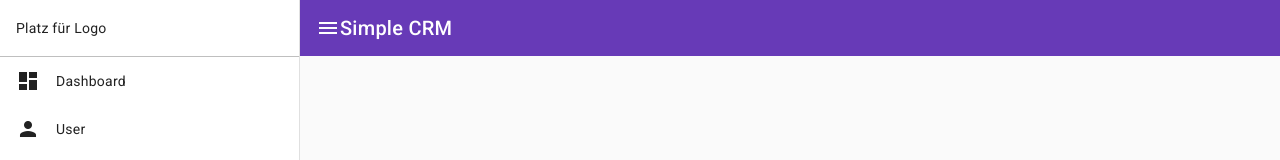
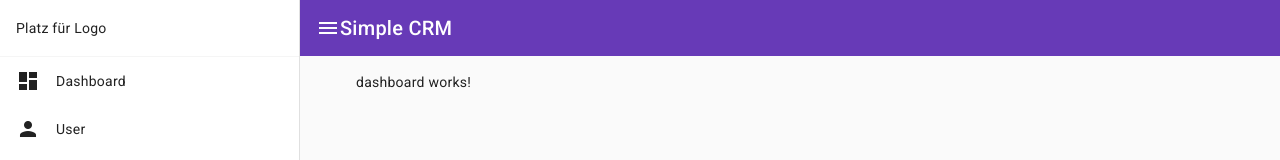
Before and after one commit to Phillipcodes/CRM, an Angular app: page / in a window 1280 px wide. Shown: the top 160 px of the page. Built offline with nearby package versions, Linux system fonts and the light colour scheme.

Commit message:
set up routerlinks for components

```diff
--- a/src/app/app.component.html
+++ b/src/app/app.component.html
@@ -2,8 +2,8 @@
   <mat-drawer #drawer class="sidenav" mode="side" [opened]="true">
     <div class="logo-container">Platz für Logo</div>
     <ul class="menu-items">
-      <li><mat-icon>dashboard</mat-icon> Dashboard</li>
-      <li><mat-icon>person</mat-icon> User</li>
+      <li [routerLink]="['/']"><mat-icon>dashboard</mat-icon> Dashboard</li>
+      <li [routerLink]="['/user']"><mat-icon>person</mat-icon> User</li>
     </ul>
   </mat-drawer>
 
@@ -17,6 +17,9 @@
         <span>Simple CRM</span>
       </mat-toolbar-row>
     </mat-toolbar>
+    <div class="router-container">
+      <router-outlet></router-outlet>
+    </div>
+
   </div>
 </mat-drawer-container>
-<router-outlet></router-outlet>
--- a/src/app/app.component.scss
+++ b/src/app/app.component.scss
@@ -0,0 +1,54 @@
+.mat-drawer-container {
+    height: 100vh;
+}
+.menu-icon {
+    cursor: pointer;
+}
+
+.sidenav {
+    width: 300px !important;
+
+}
+
+.logo-container {
+    padding: 0 16px 0 16px;
+    border-bottom: 1px solid rgba(0,0,0,0.04) ;
+    min-height: 56px;
+    display: flex;
+    align-items: center;
+}
+
+mat-toolbar-row, mat-toolbar {
+    min-height: 56px !important;
+    height: 56px !important;
+}
+
+.menu-items {
+    list-style-type: none;
+    padding: 0;
+    margin: 0;
+
+    li {
+        padding-left: 16px;
+        padding-right: 16px;
+        height: 48px;
+        display: flex;
+        align-items: center;
+        cursor: pointer;
+
+        mat-icon {
+            margin-right: 16px;
+        }
+
+        &:hover {
+            background-color: rgba(0,0,0,0.04);
+
+        }
+
+    }
+}
+
+.router-container {
+    padding-left: 56px;
+    padding-top: 16px;
+}
--- a/src/app/app.component.ts
+++ b/src/app/app.component.ts
@@ -1,13 +1,13 @@
 import { Component, OnInit } from '@angular/core';
 import { CommonModule } from '@angular/common';
-import { RouterOutlet } from '@angular/router';
+import { RouterModule, RouterOutlet } from '@angular/router';
 import { MatToolbarModule } from '@angular/material/toolbar';
 import {MatSidenavModule} from '@angular/material/sidenav';
 import { MatIconModule } from '@angular/material/icon';
 @Component({
   selector: 'app-root',
   standalone: true,
-  imports: [CommonModule, RouterOutlet, MatToolbarModule,MatSidenavModule,MatIconModule],
+  imports: [CommonModule, RouterOutlet, MatToolbarModule,MatSidenavModule,MatIconModule,RouterModule],
   templateUrl: './app.component.html',
   styleUrl: './app.component.scss',
 })
--- a/src/app/app.routes.ts
+++ b/src/app/app.routes.ts
@@ -1,3 +1,10 @@
+import { Component } from '@angular/core';
 import { Routes } from '@angular/router';
+import { UserComponent } from './user/user.component';
+import { DashboardComponent } from './dashboard/dashboard.component';
 
-export const routes: Routes = [];
+export const routes: Routes = [
+    {path: '', component : DashboardComponent,},
+    { path: 'user', component : UserComponent,},
+    { path: 'dashboard', component : DashboardComponent,}
+ ];
--- /dev/null
+++ b/src/app/dashboard/dashboard.component.html
@@ -0,0 +1 @@
+<p>dashboard works!</p>
--- /dev/null
+++ b/src/app/user/user.component.html
@@ -0,0 +1 @@
+<p>user works!</p>
--- a/src/styles.scss
+++ b/src/styles.scss
@@ -1,53 +1,3 @@
 
 html, body { height: 100%;  }
 body { margin: 0; font-family: Roboto, "Helvetica Neue", sans-serif; }
-
-
-.mat-drawer-container {
-    height: 100vh;
-}
-.menu-icon {
-    cursor: pointer;
-}
-
-.sidenav {
-    width: 300px !important;
-
-}
-
-.logo-container {
-    padding: 0 16px 0 16px;
-    border-bottom: 1px solid rgba(0,0,0,0.25) ;
-    min-height: 56px;
-    display: flex;
-    align-items: center;
-}
-
-mat-toolbar-row, mat-toolbar {
-    min-height: 56px !important;
-    height: 56px !important;
-}
-
-.menu-items {
-    list-style-type: none;
-    padding: 0;
-    margin: 0;
-
-    li {
-        padding-left: 16px;
-        padding-right: 16px;
-        height: 48px;
-        display: flex;
-        align-items: center;
-        cursor: pointer;
-
-        mat-icon {
-            margin-right: 16px;
-        }
-
-        &:hover {
-            background-color: rgba(0,0,0,0.15);
-
-        }
-    }
-}
```
Also changed, not shown: src/app/dashboard/dashboard.component.ts (added, +12 -0 lines), src/app/user/user.component.ts (added, +12 -0 lines), src/app/dashboard/dashboard.component.scss (added), src/app/user/user.component.scss (added), 2 other files (tests, documents, lock files or other folders).
